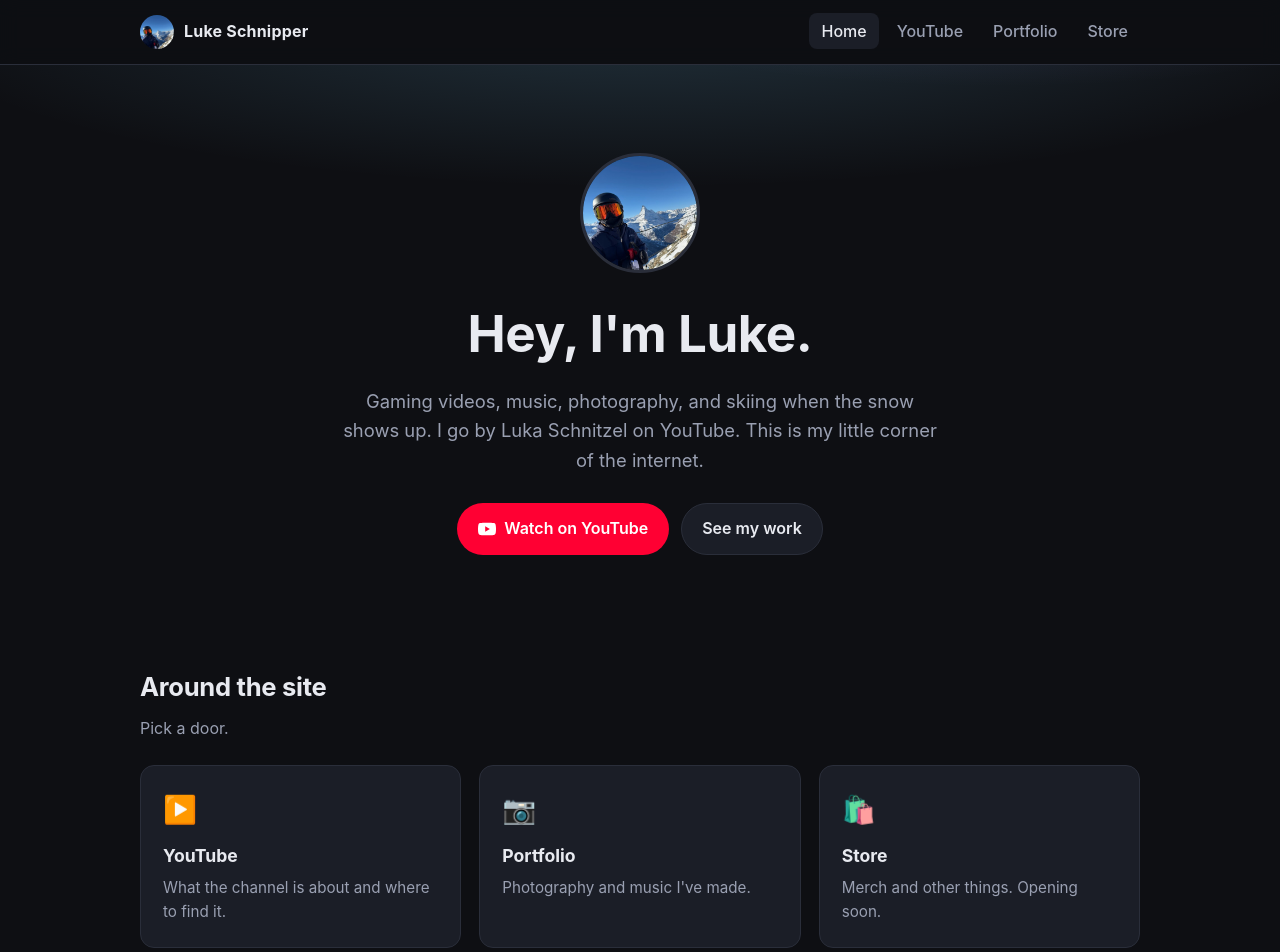
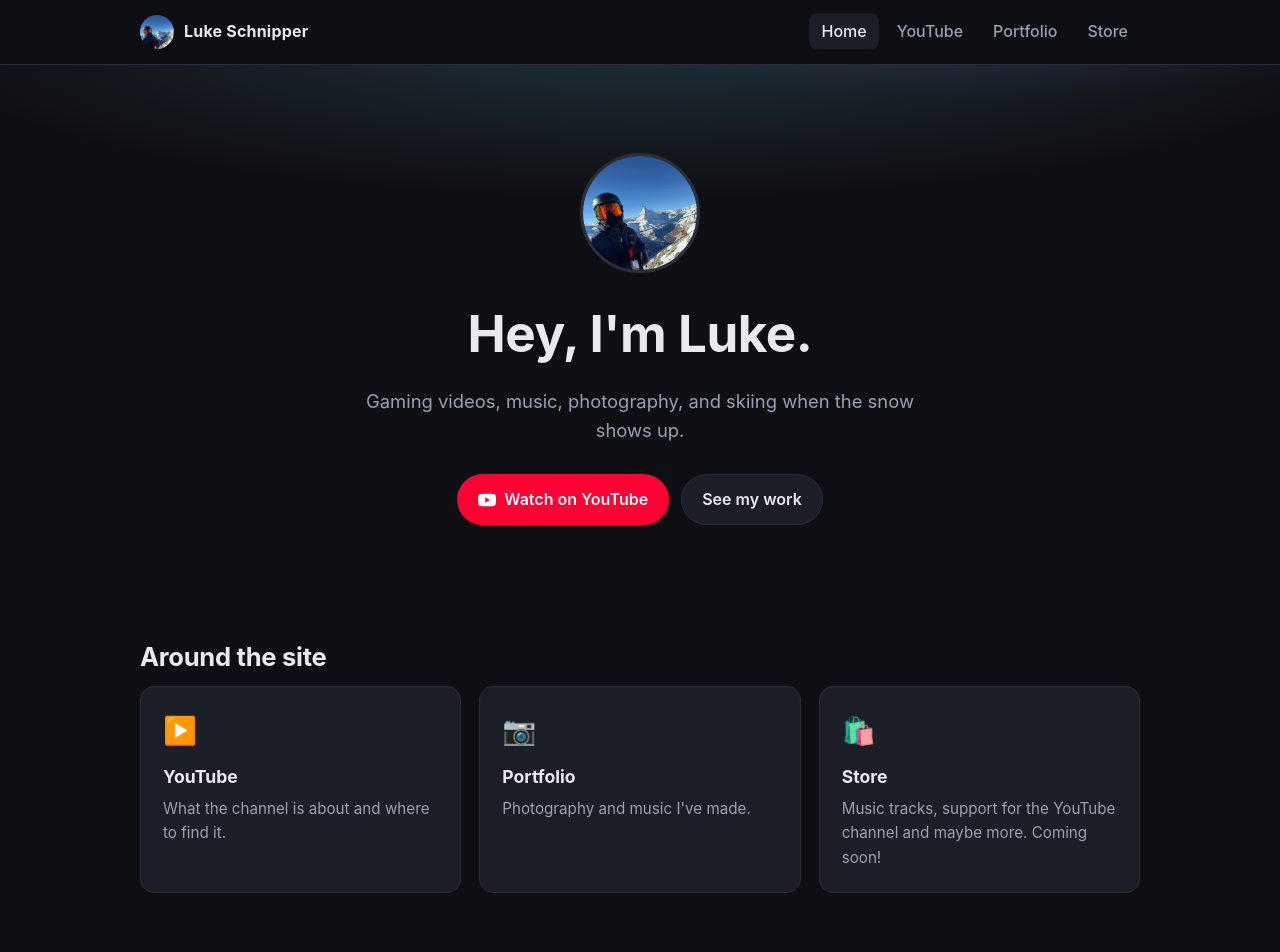
Before and after one commit to Lukeyturtle/lukeschnipper.xyz, a plain HTML site: page index.html in a window 1280 px wide. Shown: the top 952 px of the page. Drawn offline with Linux system fonts and the light colour scheme.

Commit message:
Update hero section and store description in index.html
Removed personal reference and updated store description.

```diff
--- a/index.html
+++ b/index.html
@@ -35,7 +35,7 @@
   <div class="wrap">
     <img class="avatar" src="img/avatar.jpg" alt="Luke Schnipper">
     <h1>Hey, I'm Luke.</h1>
-    <p class="lead">Gaming videos, music, photography, and skiing when the snow shows up. I go by Luka Schnitzel on YouTube. This is my little corner of the internet.</p>
+    <p class="lead">Gaming videos, music, photography, and skiing when the snow shows up.</p>
     <div class="actions">
       <a class="btn yt" href="https://www.youtube.com/channel/UCCg-XvMplxod1Fl-xb_kfGQ" target="_blank" rel="noopener">
         <svg viewBox="0 0 24 24" aria-hidden="true"><path d="M23.5 6.2a3 3 0 0 0-2.1-2.1C19.5 3.6 12 3.6 12 3.6s-7.5 0-9.4.5A3 3 0 0 0 .5 6.2 31 31 0 0 0 0 12a31 31 0 0 0 .5 5.8 3 3 0 0 0 2.1 2.1c1.9.5 9.4.5 9.4.5s7.5 0 9.4-.5a3 3 0 0 0 2.1-2.1A31 31 0 0 0 24 12a31 31 0 0 0-.5-5.8zM9.6 15.6V8.4l6.2 3.6-6.2 3.6z"/></svg>
@@ -49,7 +49,6 @@
 <section>
   <div class="wrap">
     <h2>Around the site</h2>
-    <p class="sub">Pick a door.</p>
     <div class="grid">
       <a class="card" href="youtube.html">
         <div class="icon">▶️</div>
@@ -64,7 +63,7 @@
       <a class="card" href="store.html">
         <div class="icon">🛍️</div>
         <h3>Store</h3>
-        <p>Merch and other things. Opening soon.</p>
+        <p>Music tracks, support for the YouTube channel and maybe more. Coming soon!</p>
       </a>
     </div>
   </div>
```
